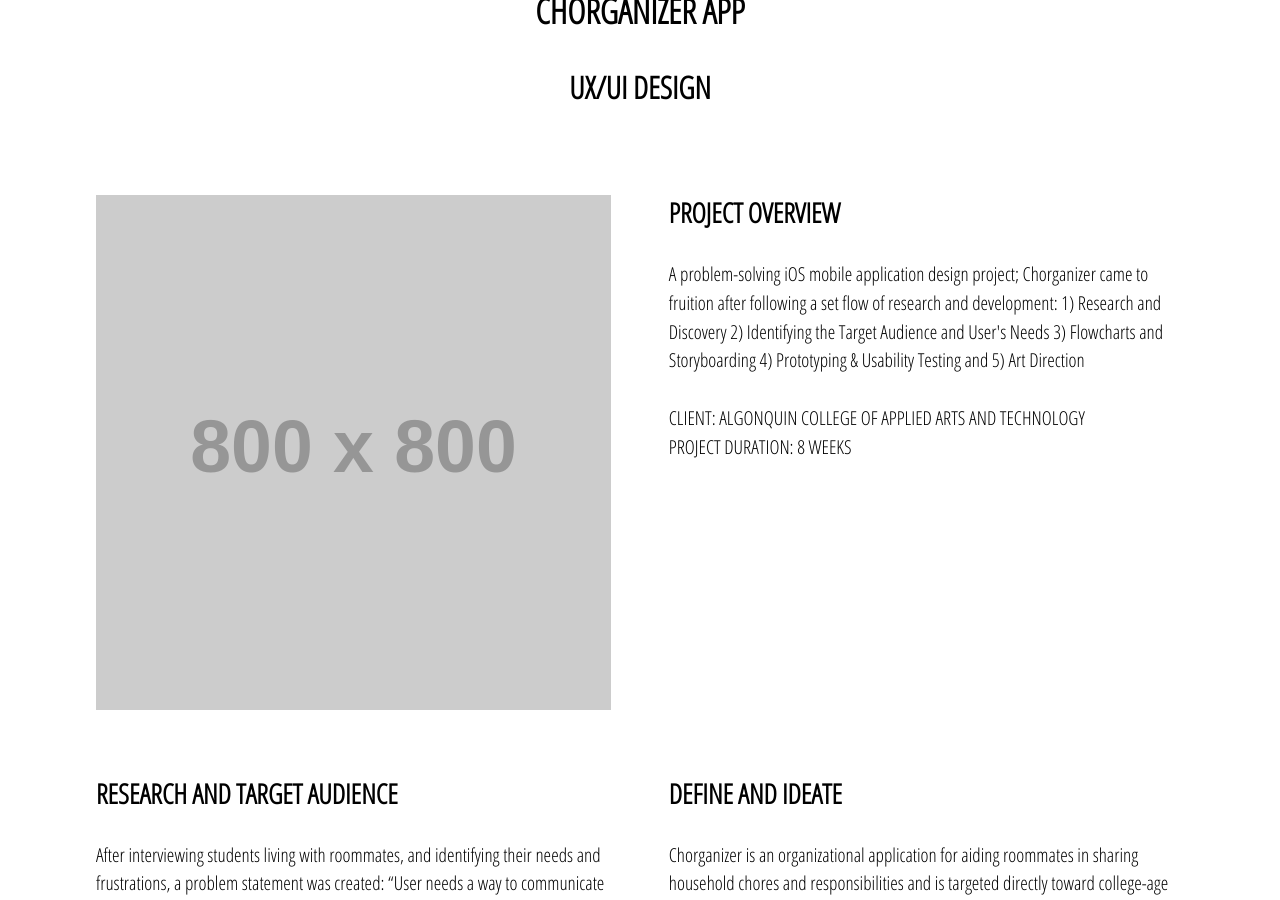
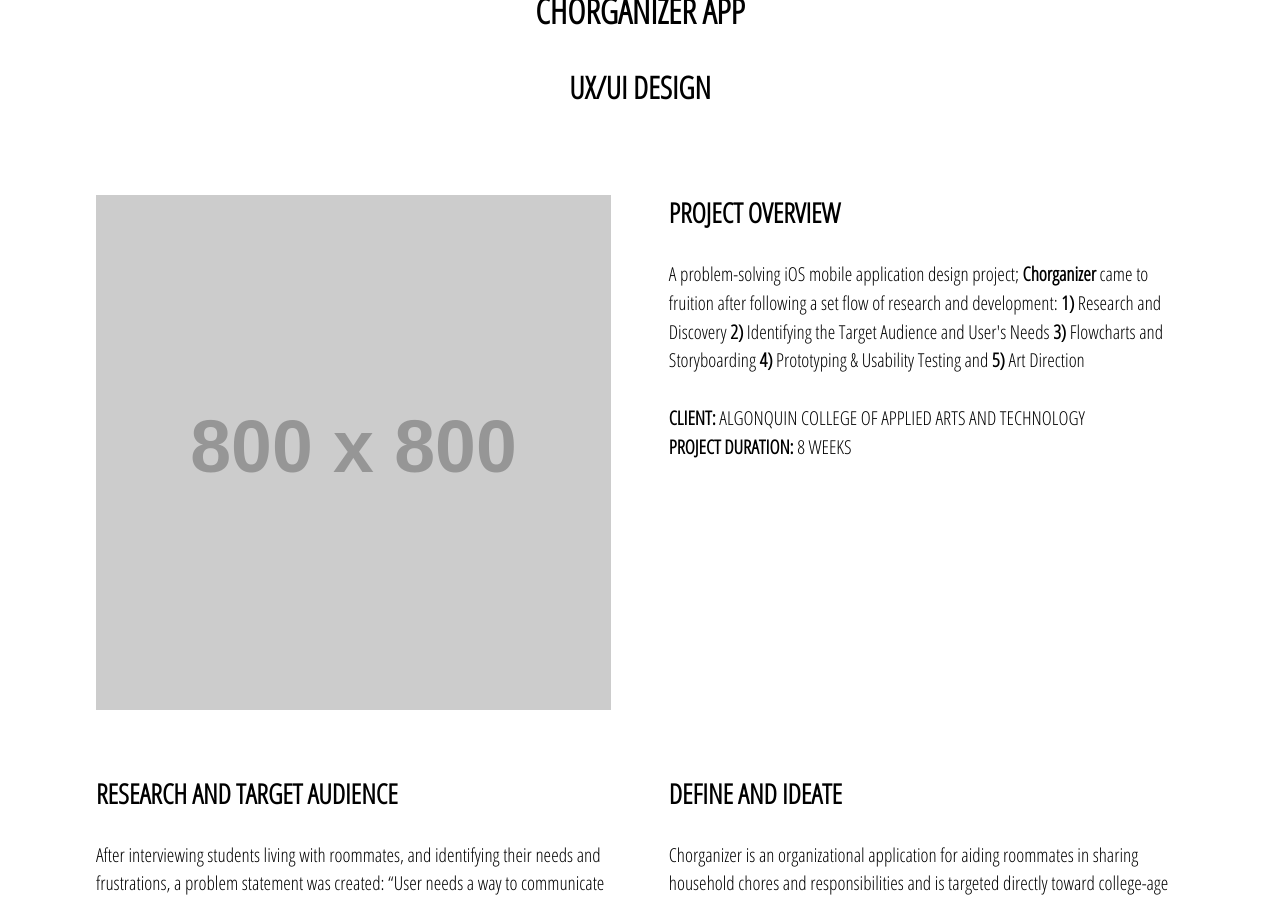
Before and after one commit to kaybow/kaybow.design, a Jekyll site: the page built from chorganizer-app.html, in a window 1280 px wide and 900 px high, scrolled down 337 px. Built offline with Jekyll 4.4.1, drawn with Linux system fonts in a browser that asks for light colours.

Commit message:
Added social media cards to default.html

```diff
--- a/_layouts/default.html
+++ b/_layouts/default.html
@@ -3,6 +3,21 @@
 <head>
   <meta charset="utf-8">
   <title>{{page.title}} | Art and Design Portfolio</title>
+  <meta property="og:type" content="article">
+  <meta property="og:title" content="Kayla Bowmaster, Art and Design Portfolio">
+  <meta property="og:url" content="http://kaybow.design">
+  <!-- Image dimensions: minimum 200x200; recommended 1500x1500 -->
+  <meta property="og:image" content="http://fullurl.com/to-this/image.jpg">
+  <!-- `og:site_name` is optional but highly recommended -->
+  <meta property="og:site_name" content="Kayla, Graphic and UX/UI Designer">
+  <!-- `og:description` is also optional, but could easily be filled with the meta description -->
+  <meta property="og:description" content="Kayla Bowmaster's art and design portfolio">
+  <meta name="twitter:card" content="summary">
+  <meta name="twitter:title" content="Kayla Bowmaster, Art and Design Portfolio">
+  <meta name="twitter:url" content="http://kaybow.design">
+  <meta name="twitter:description" content="Kayla Bowmaster's art and design portfolio">
+  <!-- The image should be 120x120 pixels in dimension -->
+  <meta name="twitter:image" content="http://kaybow.design/to-this/image.jpg">
   <meta name="description" content="A graphic design portolfio by Kayla Bowmaster showing UX/UI, illustration, and branding.">
   <meta name="handheldfriendly" content="true">
   <meta name="mobileoptimized" content="240">
--- a/bekings-branding.html
+++ b/bekings-branding.html
@@ -78,7 +78,7 @@
     </div>
 
     <div class="text-center">
-      <p><b>PREVIOUS | NEXT</b></p>
+      <p>PREVIOUS | NEXT</p>
     </div>
 
   </main>
--- a/calypso-campaign.html
+++ b/calypso-campaign.html
@@ -25,8 +25,8 @@
 
       <div class="unit xs-1 s-1 m-1 l-1-2 gutter">
         <h3>PROJECT OVERVIEW</h3>
-        <p>The Calypso Theme Waterpark campaign was an exercise in designing for various advertising platforms: web, print, environmental signage and social media, while keeping a cohesive and engaging theme.</p>
-        <p>CLIENT: ALGONQUIN COLLEGE OF APPLIED ARTS AND TECHNOLOGY<br>PROJECT DURATION: 4 WEEKS</p>
+        <p>The <b>Calypso Theme Waterpark</b> campaign was an exercise in designing for various advertising platforms: web, print, environmental signage and social media, while keeping a cohesive and engaging theme.</p>
+        <p><b>CLIENT:</b> ALGONQUIN COLLEGE OF APPLIED ARTS AND TECHNOLOGY<br><b>PROJECT DURATION:</b> 4 WEEKS</p>
       </div>
     </div>
 
--- a/chorganizer-app.html
+++ b/chorganizer-app.html
@@ -25,8 +25,8 @@
 
       <div class="unit xs-1 s-1 m-1 l-1-2 gutter">
         <h3>PROJECT OVERVIEW</h3>
-        <p>A problem-solving iOS mobile application design project; Chorganizer came to fruition after following a set flow of research and development: 1) Research and Discovery 2) Identifying the Target Audience and User's Needs 3) Flowcharts and Storyboarding 4) Prototyping & Usability Testing and 5) Art Direction</p>
-        <p>CLIENT: ALGONQUIN COLLEGE OF APPLIED ARTS AND TECHNOLOGY<br>PROJECT DURATION: 8 WEEKS</p>
+        <p>A problem-solving iOS mobile application design project; <b>Chorganizer</b> came to fruition after following a set flow of research and development: <b>1)</b> Research and Discovery <b>2)</b> Identifying the Target Audience and User's Needs <b>3)</b> Flowcharts and Storyboarding <b>4)</b> Prototyping & Usability Testing and <b>5)</b> Art Direction</p>
+        <p><b>CLIENT:</b> ALGONQUIN COLLEGE OF APPLIED ARTS AND TECHNOLOGY<br><b>PROJECT DURATION:</b> 8 WEEKS</p>
       </div>
     </div>
 
```
